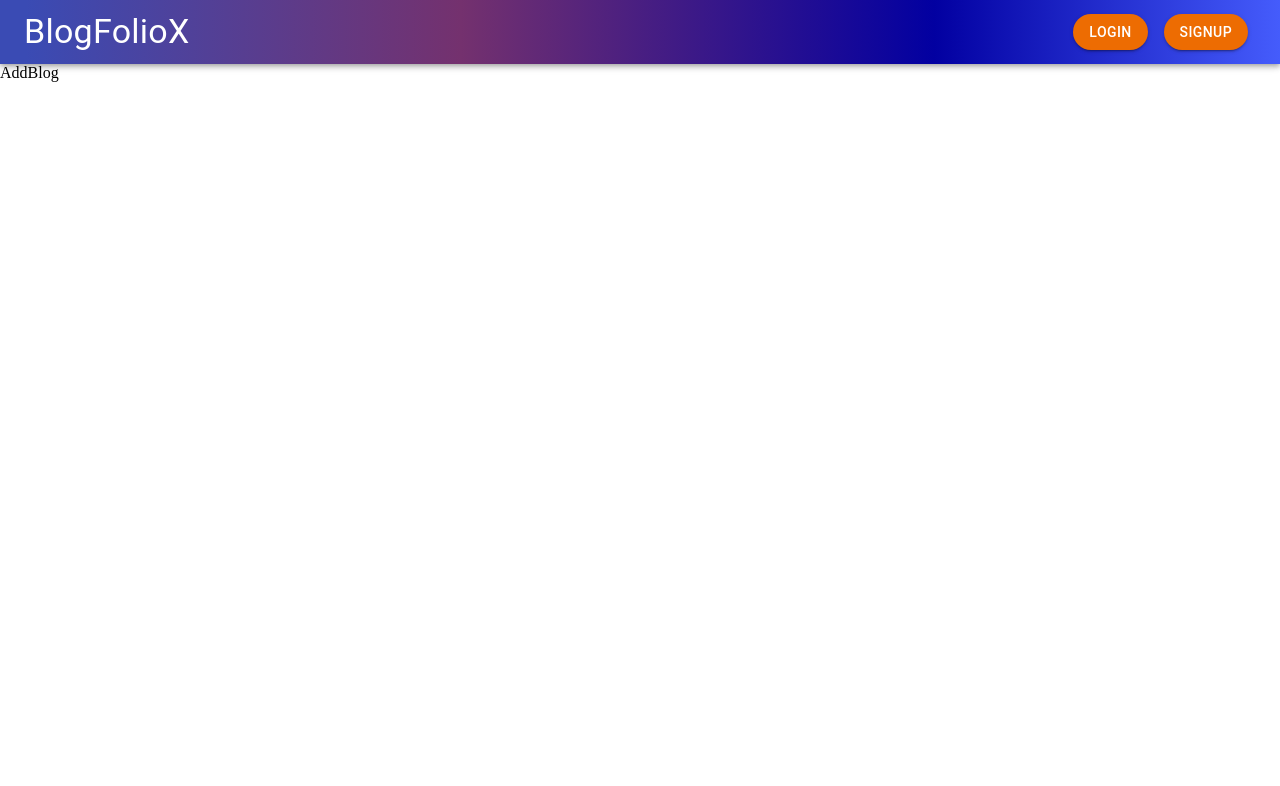
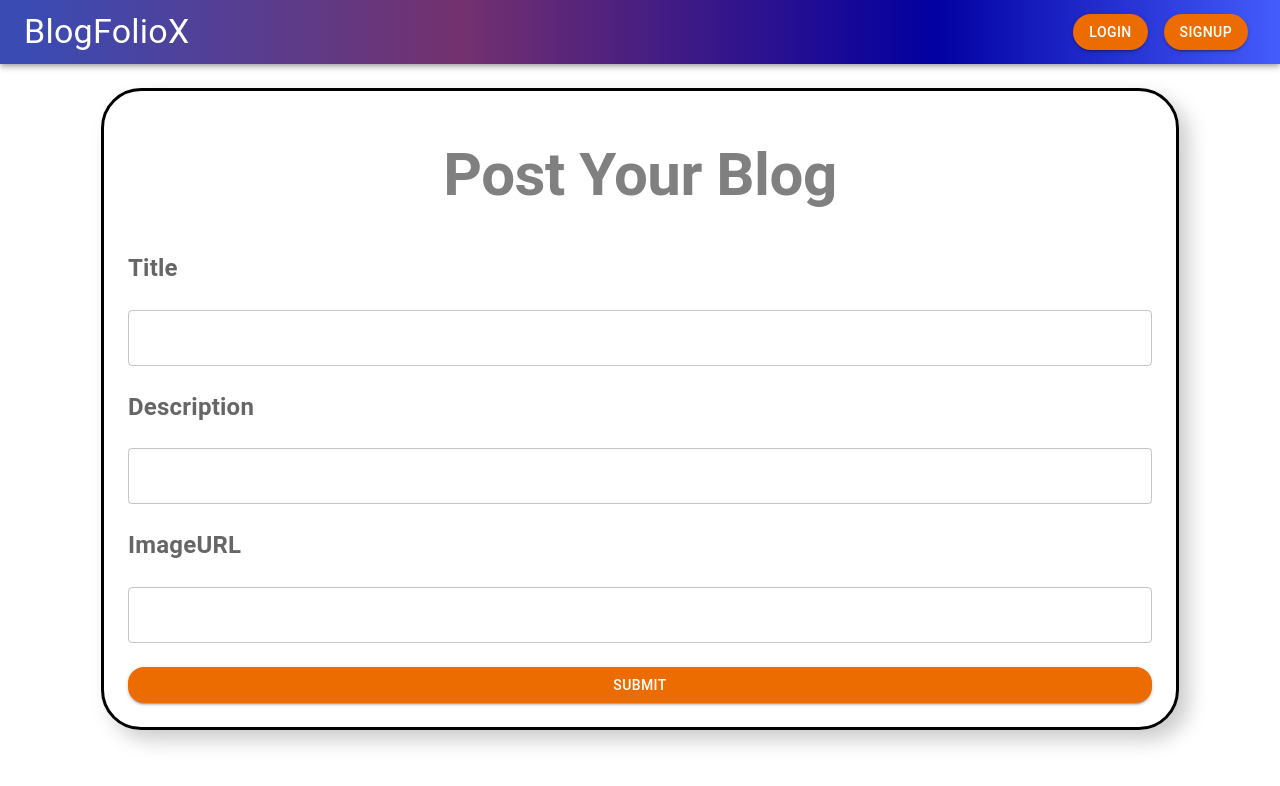
Before and after one commit to dhruvg24/BlogFolioX, a React (Create React App) app in the folder frontend/: page /blogs/add in a window 1280 px wide. Shown: the top 786 px of the page. Built offline with nearby package versions, Linux system fonts and the light colour scheme.

Commit message:
Add Blog, user's blog and minor updations

```diff
--- a/frontend/src/components/AddBlog.js
+++ b/frontend/src/components/AddBlog.js
@@ -1,9 +1,102 @@
-import React from 'react'
+import { Box, Button, InputLabel, TextField, Typography } from "@mui/material";
+import axios from "axios";
+import React, { useState } from "react";
+
+const labelStyles = { mb: 1, mt: 2, fontSize: "24px", fontWeight: "bold" };
 
 const AddBlog = () => {
+  const [inputs, setInputs] = useState({
+    title: "",
+    description: "",
+    imageURL: "",
+  });
+  const sendRequest = async () => {
+    const res = await axios
+      .post("http://localhost:3080/api/blog/add", {
+        // these fields are sent to backend
+        title: inputs.title,
+        description: inputs.description,
+        image: inputs.imageURL,
+        user: localStorage.getItem("userId"),
+      })
+      .catch((err) => console.log(err));
+    const data = await res.data;
+    return data;
+  };
+  const handleChange = (e) => {
+    setInputs((prev) => ({
+      ...prev,
+      [e.target.name]: e.target.value,
+    }));
+  };
+
+  const handleSubmit = (e) => {
+    e.preventDefault();
+    console.log(inputs);
+    sendRequest().then((data) => console.log(data));
+  };
   return (
-    <div>AddBlog</div>
-  )
-}
+    <div>
+      <form onSubmit={handleSubmit}>
+        <Box
+          border={3}
+          padding={3}
+          margin={"auto"}
+          marginTop={3}
+          borderColor="linear-gradient(90deg, rgba(58,75,180,1) 2%, rgba(116, 49, 110, 1) 36%,rgba(2,0,161,1) 73%, rgba(69,92,252,1) 100%)"
+          borderRadius={10}
+          boxShadow="10px 10px 20px #ccc"
+          display="flex"
+          flexDirection={"column"}
+          width={"80%"}
+        >
+          <Typography
+            fontWeight={"bold"}
+            padding={3}
+            color="grey"
+            variant="h2"
+            textAlign={"center"}
+          >
+            Post Your Blog
+          </Typography>
+          <InputLabel sx={labelStyles}>Title</InputLabel>
+          <TextField
+            name="title"
+            onChange={handleChange}
+            value={inputs.title}
+            margin="normal"
+            variant="outlined"
+          />
 
-export default AddBlog
+          <InputLabel sx={labelStyles}>Description</InputLabel>
+          <TextField
+            name="description"
+            onChange={handleChange}
+            value={inputs.description}
+            margin="normal"
+            variant="outlined"
+          />
+
+          <InputLabel sx={labelStyles}>ImageURL</InputLabel>
+          <TextField
+            name="imageURL"
+            onChange={handleChange}
+            value={inputs.imageURL}
+            margin="normal"
+            variant="outlined"
+          />
+          <Button
+            sx={{ mt: 2, borderRadius: 4 }}
+            variant="contained"
+            color="warning"
+            type="submit"
+          >
+            Submit
+          </Button>
+        </Box>
+      </form>
+    </div>
+  );
+};
+
+export default AddBlog;
--- a/frontend/src/components/BlogCard.js
+++ b/frontend/src/components/BlogCard.js
@@ -10,16 +10,16 @@ import IconButton from "@mui/material/IconButton";
 import Typography from "@mui/material/Typography";
 import { red } from "@mui/material/colors";
 
-const ExpandMore = styled((props) => {
-  const { expand, ...other } = props;
-  return <IconButton {...other} />;
-})(({ theme, expand }) => ({
-  transform: !expand ? "rotate(0deg)" : "rotate(180deg)",
-  marginLeft: "auto",
-  transition: theme.transitions.create("transform", {
-    duration: theme.transitions.duration.shortest,
-  }),
-}));
+// const ExpandMore = styled((props) => {
+//   const { expand, ...other } = props;
+//   return <IconButton {...other} />;
+// })(({ theme, expand }) => ({
+//   transform: !expand ? "rotate(0deg)" : "rotate(180deg)",
+//   marginLeft: "auto",
+//   transition: theme.transitions.create("transform", {
+//     duration: theme.transitions.duration.shortest,
+//   }),
+// }));
 
 const BlogCard = ({title, description, imageURL, userName}) => {
 
@@ -39,7 +39,7 @@ const BlogCard = ({title, description, imageURL, userName}) => {
       <CardHeader
         avatar={
           <Avatar sx={{ bgcolor: "red" }} aria-label="recipe">
-            {userName}
+            {userName.charAt(0)}
           </Avatar>
         }
         title={title}
@@ -53,7 +53,8 @@ const BlogCard = ({title, description, imageURL, userName}) => {
       />
       <CardContent>
         <Typography variant="body2" color="text.secondary">
-          {description}
+         <b>{userName}</b> {": "}
+         {description}
         </Typography>
       </CardContent>
     </Card>
--- a/frontend/src/components/Blogs.js
+++ b/frontend/src/components/Blogs.js
@@ -28,7 +28,7 @@ const Blogs = () => {
           <BlogCard
             title={blog.title}
             description={blog.description}
-            imageURL={blog.imageURL}
+            imageURL={blog.image}
             userName={blog.user.name}
           />
         ))}
--- a/frontend/src/components/Header.js
+++ b/frontend/src/components/Header.js
@@ -43,6 +43,7 @@ const Header = () => {
               {/* like route and also contains indexes of child tabs*/}
               <Tab LinkComponent={Link} to="/blogs" label="All Blogs" />
               <Tab LinkComponent={Link} to="/myBlogs" label="My Blogs" />
+              <Tab LinkComponent={Link} to="/blogs/add" label="Add Blog" />
             </Tabs>
           </Box>
         )}
--- a/frontend/src/components/UserBlogs.js
+++ b/frontend/src/components/UserBlogs.js
@@ -1,9 +1,37 @@
 // this will be the individual user blogs
-import React from 'react'
+import React, { useEffect, useState } from 'react'
+import axios from 'axios';
+import BlogCard from './BlogCard';
+const UserBlogs = () => {
+  // first get the id of the user from localStorage
+  const id = localStorage.getItem("userId");
+  const[user, setUser] = useState();
+  const sendRequest =async() => {
+    const res = await axios.get(`http://localhost:3080/api/blog/user/${id}`).catch(err=>console.log(err))
 
-const UserBlogs = () => {
+    // get data
+    const data = await res.data;
+    return data;
+  }
+  useEffect(()=>{
+    // need to save data -> need some state
+    sendRequest().then((data)=>setUser(data.user))
+    // blogs.blogs will contain the blogs of particular user
+  }, [])
+  console.log(user)
   return (
-    <div>UserBlogs</div>
+    <div>
+      {user && user.blogs &&
+        user.blogs.map((blog, index) => (
+          <BlogCard
+            key = {index}
+            title={blog.title}
+            description={blog.description}
+            imageURL={blog.image}
+            userName={user.name}
+          />
+        ))}
+    </div>
   )
 }
 
```
Also changed, not shown: 1 other file (tests, documents, lock files or other folders).
